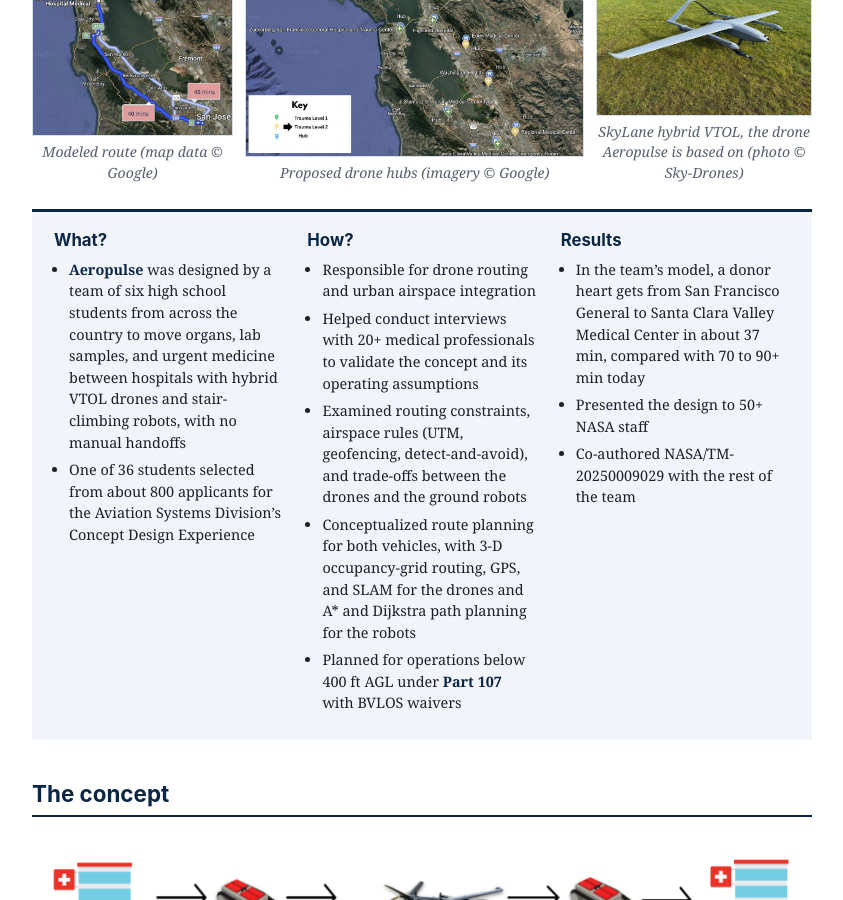
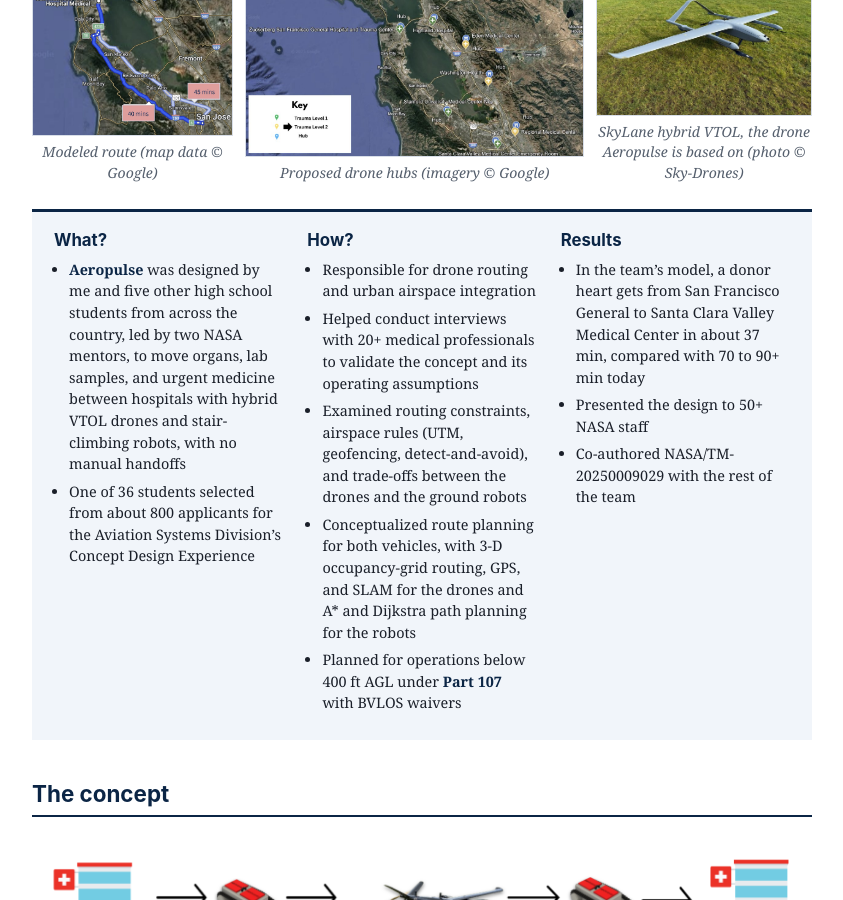
Before and after one commit to dylanpiwko/dylanpiwko.github.io, a Jekyll site: the page built from _projects/02-nasa-ames-aeropulse.md, in a window 1280 px wide and 900 px high, scrolled down 365 px. Shown: the whole window, without its empty margins (218-1061 px from the left). Built offline with Jekyll 4.4.1, drawn with Linux system fonts in a browser that asks for light colours.

Commit message:
Clarify the Aeropulse team

```diff
--- a/_projects/02-nasa-ames-aeropulse.md
+++ b/_projects/02-nasa-ames-aeropulse.md
@@ -3,7 +3,7 @@ title: NASA Ames Research Center, Aeropulse
 role: Concept Design Intern, Aviation Systems Division
 dates: June – August 2025
 skills: Systems design, UAS routing, airspace integration
-summary: Aeropulse was designed by six high school students to move organs, lab samples, and urgent medicine between hospitals with hybrid VTOL drones and stair-climbing robots.
+summary: Aeropulse was designed by me and five other high school students from across the country, led by two NASA mentors, to move organs, lab samples, and urgent medicine between hospitals with hybrid VTOL drones and stair-climbing robots.
 thumbnail: /assets/img/nasa/thumb_skylane.jpg
 permalink: /projects/nasa-ames-aeropulse/
 images:
@@ -20,7 +20,7 @@ images:
   caption: SkyLane hybrid VTOL, the drone Aeropulse is based on (photo © Sky-Drones)
   w: 1.33
 what:
-- "**Aeropulse** was designed by a team of six high school students from across the country to move organs, lab samples, and urgent medicine between hospitals with hybrid VTOL drones and stair-climbing robots, with no manual handoffs"
+- "**Aeropulse** was designed by me and five other high school students from across the country, led by two NASA mentors, to move organs, lab samples, and urgent medicine between hospitals with hybrid VTOL drones and stair-climbing robots, with no manual handoffs"
 - One of 36 students selected from about 800 applicants for the Aviation Systems Division's Concept Design Experience
 how:
 - Responsible for drone routing and urban airspace integration
```
Also changed, not shown: 1 other file.
